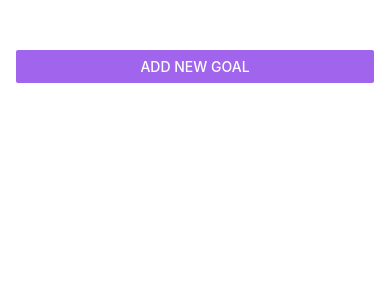
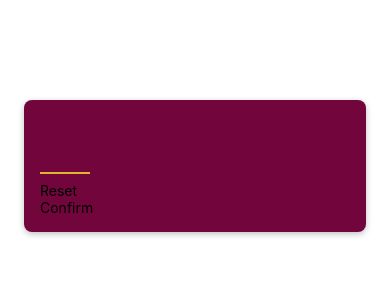
Before and after one commit to harun-hadzagic/mini-game-react-native, a React Native app: screen / in a window 390 px wide. Shown: the top 300 px of the page. Built offline with nearby package versions, Linux system fonts and the light colour scheme.

Commit message:
Mini game in react-native

```diff
--- a/App.js
+++ b/App.js
@@ -8,62 +8,14 @@
   TextInput,
   View,
 } from "react-native";
-import GoalItem from "./components/GoalItem";
-import GoalInput from "./components/GoalInput";
-import { StatusBar } from "expo-status-bar";
+import StartGameScreen from "./screens/StartGameScreen";
 
 export default function App() {
-  const [courseGoals, setCourseGoals] = useState([]);
-  const [modalIsVisible, setModalIsVisible] = useState(false);
-
-  const addGoalHandler = (enteredGoalText) => {
-    setCourseGoals((currentCoursGoals) => [
-      ...currentCoursGoals,
-      { text: enteredGoalText, id: Date.now().toString() },
-    ]);
-  };
-
-  const deleteGoalHandler = (id) => {
-    setCourseGoals((currentCoursGoals) => {
-      return currentCoursGoals.filter((goal) => goal.id !== id);
-    });
-  };
-
-  const startAddGoalHandler = () =>{
-    setModalIsVisible(true)
-  }
   return (
-    <>
-    <StatusBar style="light"/>
-    <View style={styles.appContainer}>
-      <Button title="Add New Goal" color='#a065ec' onPress={startAddGoalHandler}/>
-      <GoalInput onAddGoal={addGoalHandler} modalIsVisible={modalIsVisible} setModalIsVisible={setModalIsVisible}/>
-      <View style={styles.goalsContainer}>
-        <FlatList
-          data={courseGoals}
-          renderItem={(itemData) => {
-            return (
-              <GoalItem itemData={itemData} onDeleteItem={deleteGoalHandler} />
-            );
-          }}
-          keyExtractor={(item, _) => {
-            return item.id;
-          }}
-        />
-      </View>
-    </View>
-    </>
-
+      <StartGameScreen />
   );
 }
 
 const styles = StyleSheet.create({
-  appContainer: {
-    flex: 1,
-    paddingTop: 50,
-    paddingHorizontal: 16,
-  },
-  goalsContainer: {
-    flex: 5,
-  },
+
 });
--- a/app.json
+++ b/app.json
@@ -6,7 +6,6 @@
     "orientation": "portrait",
     "icon": "./assets/icon.png",
     "userInterfaceStyle": "light",
-    "backgroundColor": "#1e085a",
     "splash": {
       "image": "./assets/splash.png",
       "resizeMode": "contain",
--- a/components/GoalInput.js
+++ /dev/null
@@ -1,90 +0,0 @@
-import { useState } from "react";
-import {
-  Button,
-  Image,
-  Modal,
-  StyleSheet,
-  TextInput,
-  View,
-} from "react-native";
-
-const GoalInput = (props) => {
-  const [enteredGoalText, setEnteredGoalText] = useState("");
-
-  const goalInputHandler = (enteredText) => {
-    setEnteredGoalText(enteredText);
-  };
-
-  const addGoalHandler = () => {
-    props.onAddGoal(enteredGoalText);
-    setEnteredGoalText("");
-    props.setModalIsVisible(false);
-  };
-
-  const closeModal = () => {
-    props.setModalIsVisible(false);
-  };
-
-  return (
-    <Modal visible={props.modalIsVisible} animationType="slide">
-      <View style={styles.inputContainer}>
-        <Image
-          style={styles.image}
-          source={require("../assets/images/goal.png")}
-        />
-        <TextInput
-          style={styles.textInput}
-          placeholder="Your goal!"
-          onChangeText={goalInputHandler}
-          value={enteredGoalText}
-        />
-        <View style={styles.buttonsContainer}>
-          <View style={styles.button}>
-            <Button title="Cancel" onPress={closeModal} color="#f31282" />
-          </View>
-          <View style={styles.button}>
-            <Button
-              title="Add goal"
-              onPress={addGoalHandler}
-              color="#b180f0"
-            />
-          </View>
-        </View>
-      </View>
-    </Modal>
-  );
-};
-
-export default GoalInput;
-
-const styles = StyleSheet.create({
-  inputContainer: {
-    flex: 1,
-    justifyContent: "center",
-    alignItems: "center",
-    padding: 16,
-    backgroundColor: "#311b6b",
-  },
-  textInput: {
-    borderWidth: 1,
-    padding: 16,
-    borderColor: "#e4d0ff",
-    backgroundColor: "#e4d0ff",
-    borderRadius: 6,
-    width: "100%",
-    color: "#120438",
-  },
-  buttonsContainer: {
-    marginTop: 16,
-    flexDirection: "row",
-  },
-  button: {
-    width: 100,
-    marginHorizontal: 8,
-  },
-  image: {
-    width: 100,
-    height: 100,
-    margin: 20,
-  },
-});
--- a/components/GoalItem.js
+++ /dev/null
@@ -1,32 +0,0 @@
-import { Pressable, StyleSheet, Text, View } from "react-native";
-
-const GoalItem = ({ itemData, onDeleteItem }) => {
-  return (
-    <View style={styles.goalItem}>
-      <Pressable
-        android_ripple={{ color: "#210644" }}
-        onPress={onDeleteItem.bind(this, itemData.item.id)}
-        style={({pressed})=> pressed && styles.pressedItem}
-      >
-        <Text style={styles.goalText}>{itemData.item.text}</Text>
-      </Pressable>
-    </View>
-  );
-};
-
-export default GoalItem;
-
-const styles = StyleSheet.create({
-  goalItem: {
-    margin: 8,
-    borderRadius: 6,
-    backgroundColor: "#5e0acc",
-  },
-  pressedItem:{
-    opacity: 0.5
-  },
-  goalText: {
-    color: "white",
-    padding: 8,
-  },
-});
--- /dev/null
+++ b/components/PrimaryButton.js
@@ -0,0 +1,15 @@
+import { Text, View } from "react-native"
+
+const PrimaryButton = ({children}) =>{
+
+    return(
+        <View>
+            <Text>
+                {children}
+            </Text>
+        </View>
+    )
+
+}
+
+export default PrimaryButton
--- /dev/null
+++ b/screens/GameOverScreen.js
@@ -0,0 +1,6 @@
+const GameOverScreen = () =>{
+
+    return
+}
+
+export default GameOverScreen
--- /dev/null
+++ b/screens/GameScreen.js
@@ -0,0 +1,6 @@
+const GameScreen = () =>{
+
+    return
+}
+
+export default GameScreen
--- /dev/null
+++ b/screens/StartGameScreen.js
@@ -0,0 +1,43 @@
+import { useState } from "react";
+import { StyleSheet, TextInput, View } from "react-native";
+import PrimaryButton from "../components/PrimaryButton";
+
+const StartGameScreen = () => {
+  const [enteredNumber, setEnteredNumber] = useState();
+
+  return (
+    <View style={styles.inputContainer}>
+      <TextInput style={styles.numberInput} maxLength={2} keyboardType="number-pad" autoCapitalize="none" autoCorrect={false}/>
+      <PrimaryButton>Reset</PrimaryButton>
+      <PrimaryButton>Confirm</PrimaryButton>
+    </View>
+  );
+};
+
+export default StartGameScreen;
+
+const styles = StyleSheet.create({
+    inputContainer:{
+        marginHorizontal: 24,
+        padding: 16,
+        marginTop: 100,
+        backgroundColor: '#72063c',
+        borderRadius: 8,
+        elevation: 4,
+        shadowColor: 'black',
+        shadowOffset: {width: 0, height:2},
+        shadowRadius: 6,
+        shadowOpacity: 0.25
+    },
+    numberInput:{
+        height: 50,
+        fontSize: 32,
+        borderBottomColor: '#ddb52f',
+        borderBottomWidth: 2,
+        color: '#ddb52f',
+        marginVertical: 8,
+        fontWeight: 'bold',
+        width: 50,
+        textAlign: 'center',
+    }
+})
```
